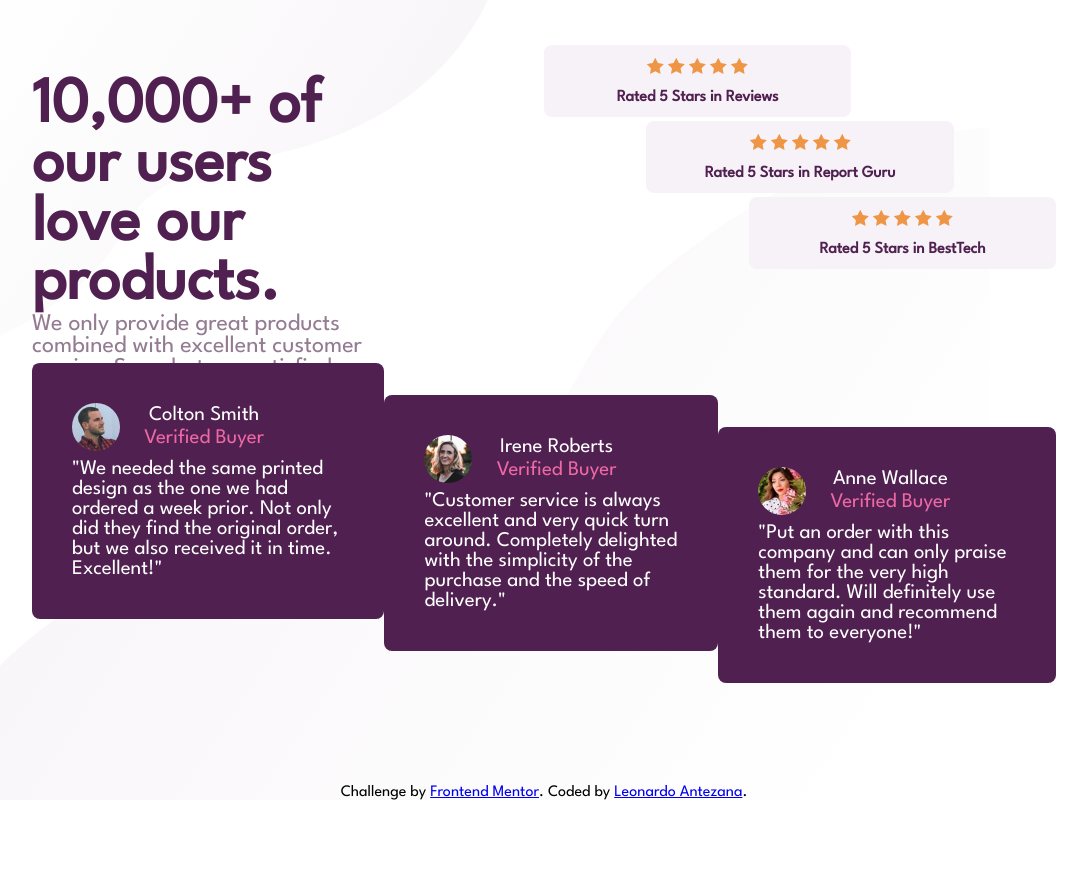
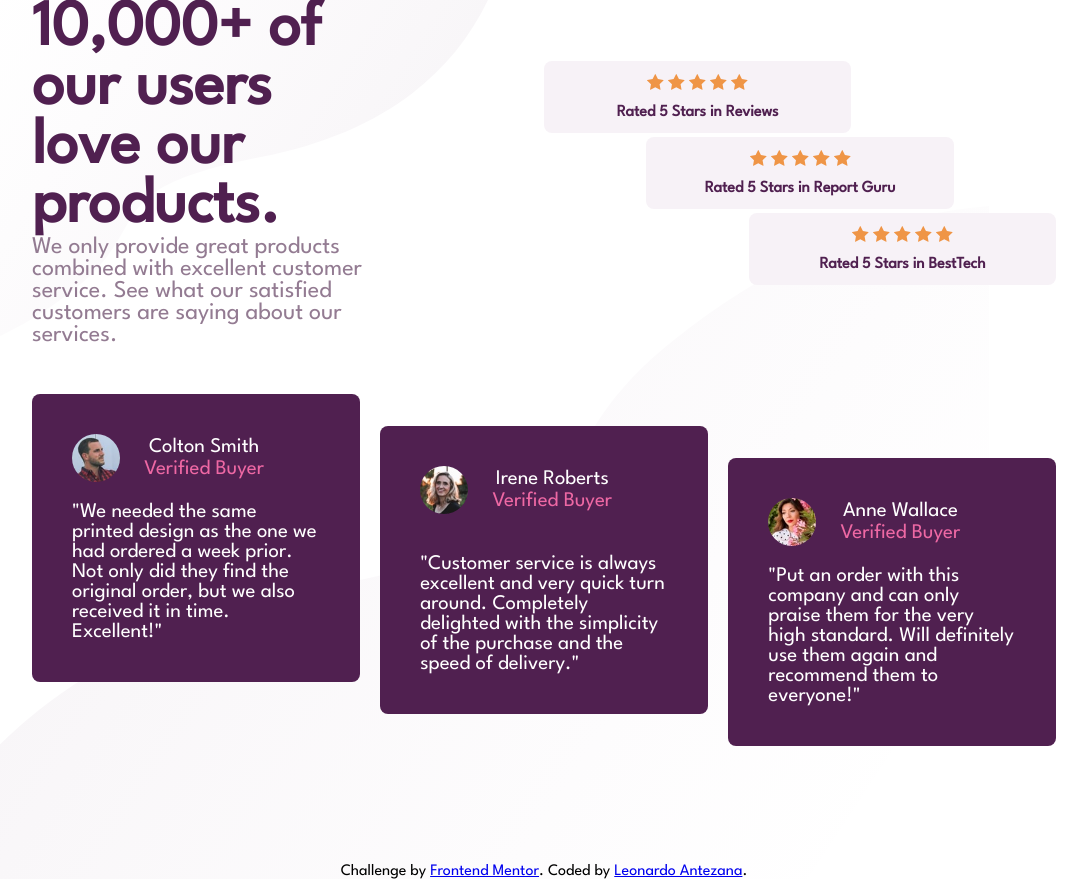
Before and after one commit to LeonardoAntezana/Desafio-3, a website: page index.html in a window 1280 px wide. Shown: the whole page, without its empty margins (96-1183 px from the left). Before the commit the page ends 800 px from the top, so only its background shows below. Drawn offline with Linux system fonts and the light colour scheme.

Commit message:
arreglando errores de widths

```diff
--- a/sass/_partials/index.scss
+++ b/sass/_partials/index.scss
@@ -1,11 +1,11 @@
 body{
     font-family: $fontPrincipal;
-    min-height: 100vh;
+
     background: url(/images/bg-pattern-top-mobile.svg) top left no-repeat, url(/images/bg-pattern-bottom-mobile.svg) bottom right no-repeat;
     .conteiner__grid{
         max-width: 90%;
         margin: auto;
-        height: 100vh;
+        min-height: 100vh;
         display: grid;
         grid-template-areas:
             " welcome"
@@ -22,7 +22,7 @@ body{
             display: flex;
             flex-direction: column;
             justify-content: space-between;
-            min-height: 10rem;
+            min-height: 14rem;
             .welcome__title{
                 font-size: 3rem;
                 font-weight: 900;
@@ -126,7 +126,7 @@ body{
 
 
             .welcome{
-                height: 45%;
+                min-height: 60%;
                 width: 70%;
                 .welcome__title{
                     font-size: 4rem;
@@ -155,8 +155,8 @@ body{
                 min-height: auto;
                 flex-direction: row;
                 .card{
-                    max-width: 30rem;
-                    height: 16rem;
+                    max-width: 32%;
+                    min-height: 18rem;
                     padding: 2.5rem;
                     font-size: 1.3rem;
                     .card__head{
```
Also changed, not shown: styles/styles.css.
